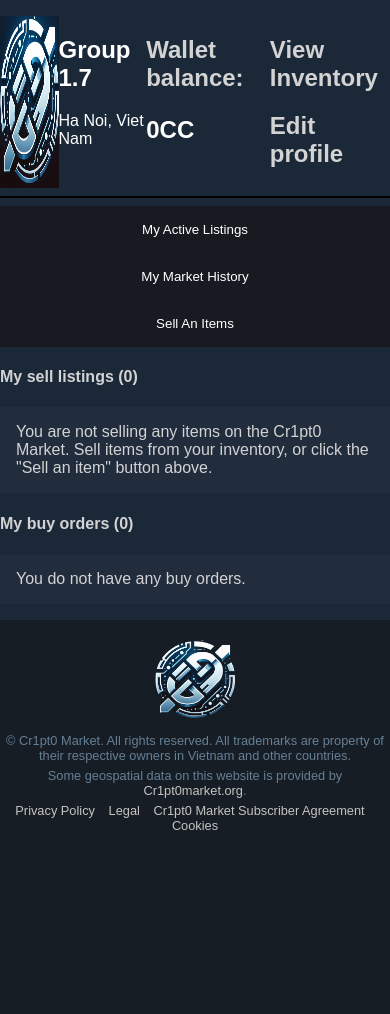
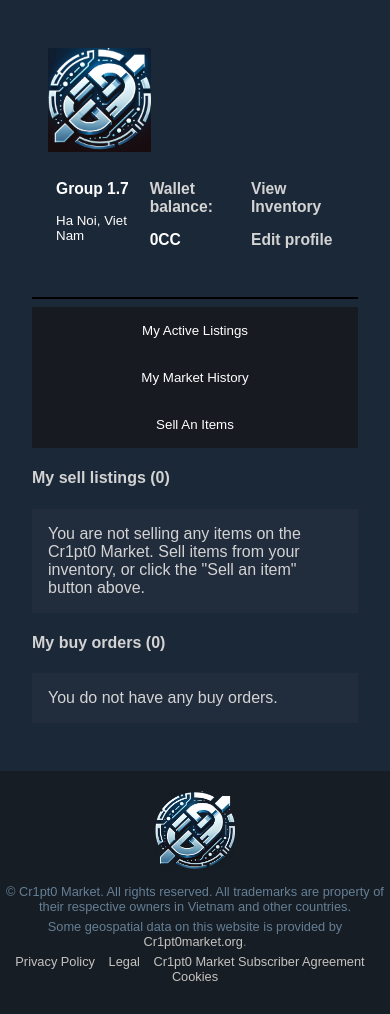
Before and after one commit to DuySeu/Steam_Market, a PHP site: page /src/pages/profile.html in a window 390 px wide. Shown: the part 90-1104 px from the top of the page. Before the commit the page ends 920 px from the top, so only its background shows below. Run offline with PHP 8.4, Linux system fonts and the light colour scheme.

Commit message:
responsive profile

```diff
--- a/index.html
+++ b/index.html
@@ -8,6 +8,7 @@
     <!-- Stylesheets and favicon -->
     <link rel="stylesheet" href="src/styles/interface_style.css" />
     <link rel="stylesheet" href="src/styles/style.css" />
+    <link rel="stylesheet" href="src/styles/subpages-responsive.css" />
     <link rel="icon" href="public/logo_transparent.png" />
 
     <!-- Title of the page -->
--- a/src/pages/profile.html
+++ b/src/pages/profile.html
@@ -1,6 +1,5 @@
 <!DOCTYPE html>
 <html lang="en">
-
   <head>
     <!-- Metadata for character set and responsive design -->
     <meta charset="UTF-8" />
@@ -9,6 +8,7 @@
     <!-- Stylesheets and favicon -->
     <link rel="stylesheet" href="../styles/interface_style.css" />
     <link rel="stylesheet" href="../styles/style.css" />
+    <link rel="stylesheet" href="../styles/subpages-responsive.css" />
     <link rel="icon" href="../../public/logo_transparent.png" />
 
     <!-- Title of the page -->
@@ -39,7 +39,13 @@
 
       <!-- Main Navigation Bar -->
       <nav id="nav-bar">
-      <a href="../../index.html" id="logo-link"><img src="../../public/logo_transparent.png" alt="Cr1pt0 Market logo" width="15%" id="header-logo" /></a>
+        <a href="../../index.html" id="logo-link"
+          ><img
+            src="../../public/logo_transparent.png"
+            alt="Cr1pt0 Market logo"
+            width="15%"
+            id="header-logo"
+        /></a>
         <ul id="menu">
           <li><a href="../../index.html" class="main-nav-links">Store</a></li>
           <li><a href="about.html" class="main-nav-links">About</a></li>
@@ -53,24 +59,26 @@
     <div class="main-profile-bg">
       <div class="profile-bg">
         <div class="profile-header">
-          <img src="../../public/logo.png" alt="user logo" width="15%" />
+          <img src="../../public/logo.png" alt="user logo" class="user-ava" />
           <div class="user-info">
-            <h2>Group 1.7</h2>
+            <div class="user-wallet">
+              <h3>Group 1.7</h3>
               <p>Ha Noi, Viet Nam</p>
             </div>
             <div class="user-wallet">
-            <h2>
+              <h3>
                 <a href="exchange.html" class="profile-link">Wallet balance:</a>
                 <p>0CC</p>
-            </h2>
+              </h3>
             </div>
             <div class="user-wallet">
-            <h2>
+              <h3>
                 <a href="#" class="profile-link">View Inventory</a>
-            </h2>
-            <h2>
+              </h3>
+              <h3>
                 <a href="#" class="profile-link">Edit profile</a>
-            </h2>
+              </h3>
+            </div>
           </div>
         </div>
         <hr />
@@ -97,7 +105,7 @@
               <p class="market-tab">You do not have any buy orders.</p>
             </div>
             <div id="market-history" style="display: none">
-              <table style="width: 100%;">
+              <table style="width: 100%">
                 <tr id="my-history">
                   <th class="history-head">NAME</th>
                   <th class="history-head">ACTED ON</th>
--- a/src/styles/style.css
+++ b/src/styles/style.css
@@ -96,13 +96,20 @@
 
 .profile-header {
   display: flex;
-  justify-content: space-around;
-  padding-top: 1em;
+  padding: 1em;
   color: white;
+  justify-content: space-evenly;
+}
+.user-ava {
+  width: 15%;
+}
+.user-info {
+  display: flex;
 }
 
 .user-wallet {
   color: white;
+  margin: 1em 3em;
 }
 
 .profile-link {
@@ -237,149 +244,10 @@ hr {
   margin: 0;
 }
 
-@media only screen and (max-width: 480px) {
-  .market-tab-container {
-    margin: auto !important;
-  }
-#case-data {
-    grid-template-columns: repeat(auto-fill, minmax(100%, 1fr)); /* Make grid full width */
-  }
-
-.products {
-    margin: 1rem; /* Reduce margin for the products container */
-  }
-
-.case-nav a,
-.market-button
- {
-    width: 100%; /* Full width for each tab */
-    display: flex;
-    flex-direction: column; /* Stack elements vertically */
-    align-items: center; /* Center-align items for better presentation */
-    box-sizing: border-box; /* Include padding and border in the element's total width and height */
-  }
-.case-nav {
-  display: flex;
-  flex-direction: column; /* Stack elements vertically */
-  align-items: center; /* Center-align items for better presentation */
-  background-color: #171a21;
-}
-
-/* Style for the individual tabs */
-.case-nav a {
-  width: 100%; /* Full width for each tab */
-  text-align: center; /* Center text within each tab */
-  padding: 1rem; /* Padding for tap targets */
-  margin: 0; /* Remove margins */
-  box-sizing: border-box; /* Include padding and border in the element's total width and height */
-}
-
-/* New style for the search bar to make it full width */
-#my-search {
-  width: 100%; /* Full width to match the tabs above */
-  margin-top: 0.5rem; /* Add some space above the search bar */
-  padding: 0.8rem; /* Appropriate padding for the search input */
-  box-sizing: border-box; /* Include padding and border in the element's total width and height */
-}
-}
-
-@media only screen and (min-width: 320px) and (max-width: 480px) {
-  .market-tab-container {
-    margin: auto !important;
-  }
-
-    #case-data {
-      grid-template-columns: repeat(auto-fill, minmax(100%, 1fr)); /* Make grid full width */
-    }
-
-  .products {
-      margin: 1rem; /* Reduce margin for the products container */
-    }
-
-  .case-nav a,
-  .market-button
-   {
-    width: 100%; /* Full width for each tab */
-    display: flex;
-    flex-direction: column; /* Stack elements vertically */
-    align-items: center; /* Center-align items for better presentation */
-    box-sizing: border-box; /* Include padding and border in the element's total width and height */
-    }
-  .case-nav {
-    display: flex;
-    flex-direction: column; /* Stack elements vertically */
-    align-items: center; /* Center-align items for better presentation */
-    background-color: #171a21;
-  }
-
-  /* Style for the individual tabs */
-  .case-nav a {
-    width: 100%;
-    text-align: center;
-    padding: 1rem;
-    margin: 0;
-    box-sizing: border-box;
-  }
-
-  /* New style for the search bar to make it full width */
-  #my-search {
-    width: 100%;
-    margin-top: 0.5rem;
-    padding: 0.8rem;
-    box-sizing: border-box;
-  }
-}
-
-
-@media only screen and (min-width: 481px) and (max-width: 768px) {
-  .market-tab-container {
-    margin: auto !important;
-  }
-
-  #case-data {
-      grid-template-columns: repeat(auto-fill, minmax(50%, 1fr)); /* Two columns for wider screens */
-  }
-
-  .products {
-      margin: 2rem; /* Adjust margin for the products container */
-  }
-
-  .profile-bg {
-    width: 90%; /* Adjust profile backgrounds for tablet width */
-  }
-  .case-nav {
-    justify-content: center; /* Center items in the nav */
-  }
-}
-
-@media only screen and (min-width: 769px) and (max-width: 1920px) {
-  .market-tab-container {
-      margin: auto !important; /* Original margin for desktop screens */
-  }
-
-  #case-data {
-      grid-template-columns: repeat(auto-fill, minmax(15rem, 1fr)); /* Multiple columns for grid */
-  }
-
-  .products {
-      margin: 3rem; /* Original margin for the products container */
-  }
-
-  .profile-bg {
-      width: 70%; /* Original width for profile backgrounds */
-  }
-
-}
-
-.profile-bg {
-  width: 100%; /* Full width for profile backgrounds */
-}
-
 #my-search {
   width: 100%;
   margin-top: 0.5rem;
 }
-
 
 #sell-an-items .sell-input,
 .sell-button {
@@ -417,4 +285,5 @@ hr {
   padding: 0.7rem 4em;
   text-decoration: none;
   font-size: large;
+  text-align: center;
 }
--- a/src/styles/subpages-responsive.css
+++ b/src/styles/subpages-responsive.css
@@ -1,7 +1,53 @@
 /* Media query for responsiveness on mobile phones */
 @media only screen and (min-width: 320px) and (max-width: 480px) {
+  /* Styling for the Index page  */
+  /* -------------------------- */
+  .market-tab-container {
+    margin: auto !important;
+  }
+
+  #case-data {
+    grid-template-columns: repeat(auto-fill, minmax(100%, 1fr)); /* Make grid full width */
+  }
+
+  .products {
+    margin: 1rem; /* Reduce margin for the products container */
+  }
+
+  .case-nav a,
+  .market-button {
+    width: 100%; /* Full width for each tab */
+    display: flex;
+    flex-direction: column; /* Stack elements vertically */
+    align-items: center; /* Center-align items for better presentation */
+    box-sizing: border-box; /* Include padding and border in the element's total width and height */
+  }
+  .case-nav {
+    display: flex;
+    flex-direction: column; /* Stack elements vertically */
+    align-items: center; /* Center-align items for better presentation */
+    background-color: #171a21;
+  }
+
+  /* Style for the individual tabs */
+  .case-nav a {
+    width: 100%;
+    text-align: center;
+    padding: 1rem;
+    margin: 0;
+    box-sizing: border-box;
+  }
+
+  /* New style for the search bar to make it full width */
+  #my-search {
+    width: 100%;
+    margin-top: 0.5rem;
+    padding: 0.8rem;
+    box-sizing: border-box;
+  }
   /* Styling for the About page  */
   /* -------------------------- */
+
   #about-section {
     display: flex;
     flex-wrap: wrap;
@@ -39,8 +85,6 @@
     width: 80%;
   }
 
-
-
   /* Styling for the Support page  */
   /* -------------------------- */
   #support-section {
@@ -51,15 +95,15 @@
     width: 50%;
   }
 
-    .faq-question, .faq-answer {
+  .faq-question,
+  .faq-answer {
     padding: 15px;
   }
 
-
-
   /* Styling for the Exchange page  */
   /* -------------------------- */
-    .crypto-header, .crypto-data {
+  .crypto-header,
+  .crypto-data {
     padding: 0.7em;
   }
 
@@ -74,8 +118,6 @@
   .crypto-header {
     font-size: 1.2em;
   }
-
-
 
   /* Styling for the Login and Register page  */
   /* -------------------------- */
@@ -100,7 +142,8 @@
     font-size: 1em;
   }
 
-    #submit-btn, #forget-pwd {
+  #submit-btn,
+  #forget-pwd {
     border-radius: 10px;
     padding: 10px 8px;
     margin: 8px 10px;
@@ -108,17 +151,53 @@
     font-size: 13px;
   }
 
-    #submit-btn, .login-and-forget-pwd {
+  #submit-btn,
+  .login-and-forget-pwd {
     display: inline-flex;
     align-items: center;
     justify-content: center;
     margin: 1em 0.5em;
     font-size: 1em;
   }
+
+  /* Styling for the Profile page  */
+  /* -------------------------- */
+  .profile-bg {
+    width: 100%; /* Adjust profile backgrounds for tablet width */
+    padding: 2rem;
+  }
+  .profile-header {
+    display: block;
+  }
+  .user-ava {
+    width: 35%;
+  }
+  .user-wallet {
+    margin: 0.5rem;
+    font-size: smaller;
+  }
 }
 
 /* Media query for responsiveness on tablets */
 @media only screen and (min-width: 481px) and (max-width: 768px) {
+  /* Styling for the Index page  */
+  /* -------------------------- */
+  .market-tab-container {
+    margin: auto !important;
+  }
+
+  #case-data {
+    grid-template-columns: repeat(auto-fill, minmax(50%, 1fr)); /* Two columns for wider screens */
+  }
+
+  .products {
+    margin: 2rem; /* Adjust margin for the products container */
+  }
+
+  .case-nav {
+    justify-content: center; /* Center items in the nav */
+  }
+
   /* Styling for the About page  */
   /* -------------------------- */
   #about-section {
@@ -154,8 +233,6 @@
     width: 80%;
   }
 
-
-
   /* Styling for the Support page  */
   /* -------------------------- */
   #support-section {
@@ -166,11 +243,10 @@
     width: 30%;
   }
 
-    .faq-question, .faq-answer {
+  .faq-question,
+  .faq-answer {
     padding: 12px;
   }
-
-
 
   /* Styling for the Exchange page  */
   /* -------------------------- */
@@ -181,8 +257,6 @@
   .crypto-header {
     font-size: 1.2em;
   }
-
-
 
   /* Styling for the Login and Register page  */
   /* -------------------------- */
@@ -199,21 +273,53 @@
     margin: 1em 0;
   }
 
-    #uname-label, .pwd-and-remember-label, #register-or-login-link {
+  #uname-label,
+  .pwd-and-remember-label,
+  #register-or-login-link {
     font-size: 1em;
   }
 
-    #submit-btn, .login-and-forget-pwd {
+  #submit-btn,
+  .login-and-forget-pwd {
     display: inline-flex;
     align-items: center;
     justify-content: center;
     font-size: 1.5em;
     margin: 1em 0.5em;
   }
+
+  /* Styling for the Profile page  */
+  /* -------------------------- */
+  .profile-bg {
+    width: 100%; /* Adjust profile backgrounds for tablet width */
+    padding: 2rem;
+  }
+  .user-wallet {
+    color: white;
+    margin: 1em;
+    font-size: small;
+  }
+  .profile-header{
+    padding: 0;
+  }
 }
 
 /* Media query for responsiveness on desktop computers */
 @media only screen and (min-width: 769px) and (max-width: 1920px) {
+  /* Styling for the Index page  */
+  /* -------------------------- */
+
+  #case-data {
+    grid-template-columns: repeat(auto-fill, minmax(15rem, 1fr)); /* Multiple columns for grid */
+  }
+
+  .products {
+    margin: 3rem; /* Original margin for the products container */
+  }
+
+  .profile-bg {
+    width: 70%; /* Original width for profile backgrounds */
+  }
   /* Styling for the About page  */
   /* -------------------------- */
   #about-h1 {
@@ -244,19 +350,16 @@
     width: 20em;
   }
 
-
-
   /* Styling for the Support page  */
   /* -------------------------- */
   #header-logo {
     width: 15%;
   }
 
-    .faq-question, .faq-answer {
+  .faq-question,
+  .faq-answer {
     padding: 10px;
   }
-
-
 
   /* Styling for the Exchange page  */
   /* -------------------------- */
@@ -264,11 +367,10 @@
     width: 90%;
   }
 
-
-
   /* Styling for the Login and Register page  */
   /* -------------------------- */
-    #submit-btn, .login-and-forget-pwd {
+  #submit-btn,
+  .login-and-forget-pwd {
     display: inline-flex;
     align-items: center;
     justify-content: center;
```
Lines whose indentation alone changed are shown as unchanged.
